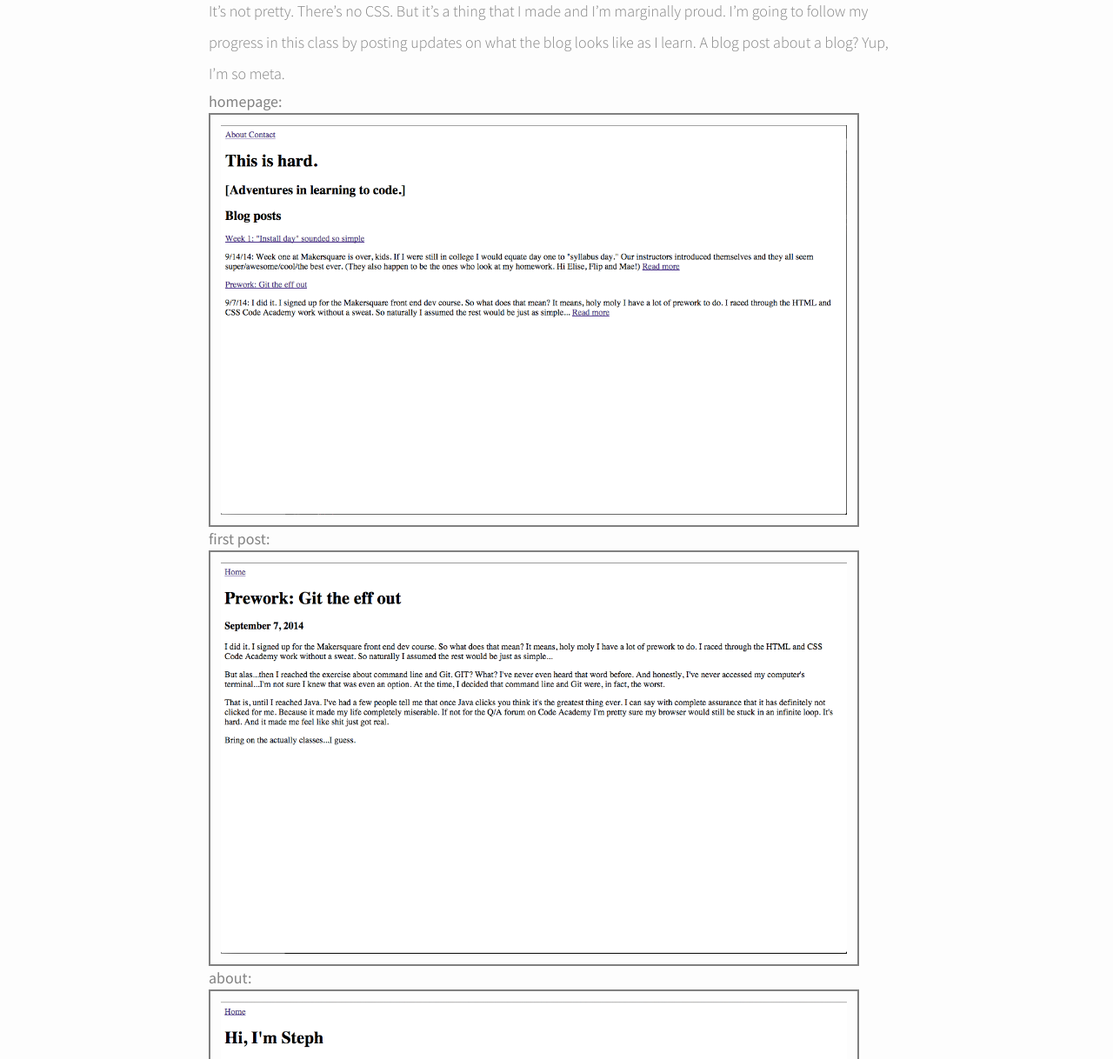
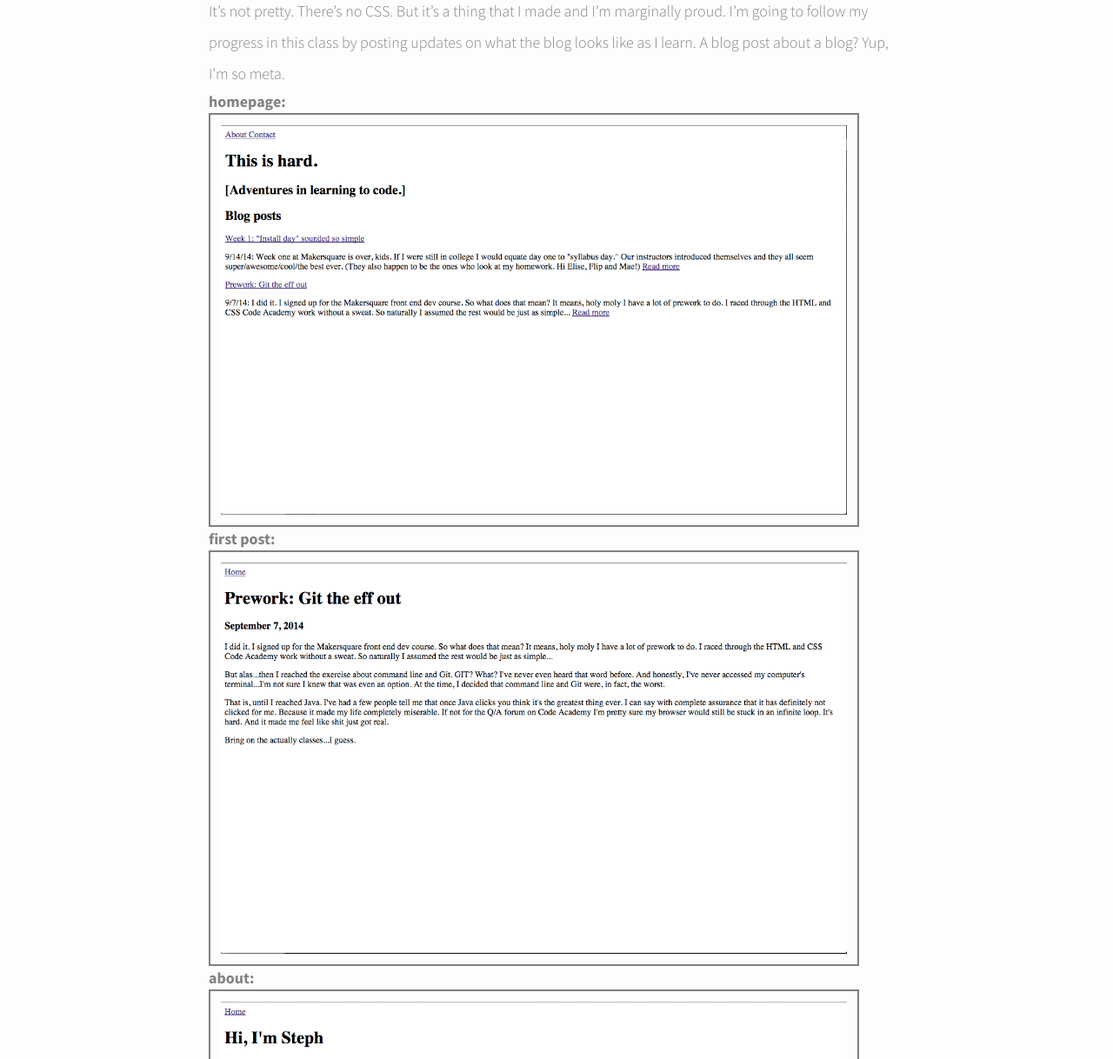
Before and after one commit to stephskaggs/stephskaggs.github.io, a Jekyll site: the page built from _posts/2014-09-15-blog-update.markdown, in a window 1280 px wide. Shown: the part 442-1660 px from the top of the page at 87% size. Built offline with Jekyll 4.4.1, drawn with Linux system fonts in a browser that asks for light colours.

Commit message:
updated h4 style

```diff
--- a/_sass/_layout.scss
+++ b/_sass/_layout.scss
@@ -231,7 +231,7 @@
 
     h4 {
         font-size: 18px;
-        font-weight: 500;
+        font-weight: 400italic;
     }
         @include media-query($on-laptop) {
             font-size: 18px;
```
